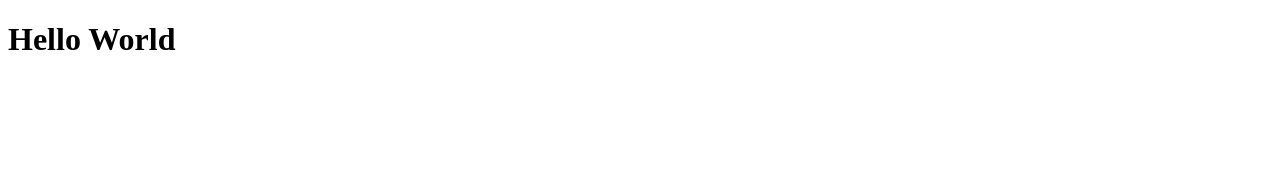
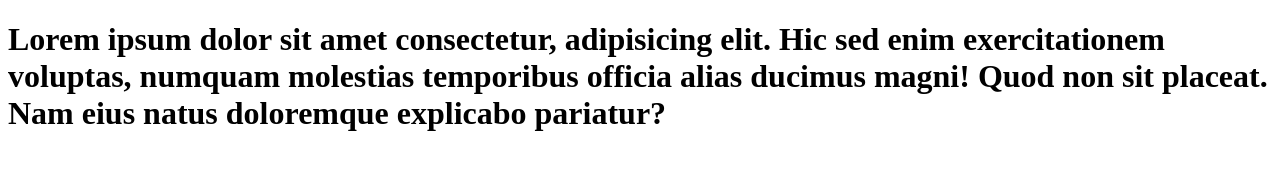
Before and after one commit to giapr/wpu-git-test, a plain HTML site: page index.html/index.html in a window 1280 px wide. Drawn offline with Linux system fonts and the light colour scheme.

Commit message:
menambahkan paragraf

```diff
--- a/index.html/index.html
+++ b/index.html/index.html
@@ -9,7 +9,9 @@
 </head>
 
 <body>
-    <h1>Hello World</h1>
+    <h1>Lorem ipsum dolor sit amet consectetur, adipisicing elit. Hic sed enim exercitationem voluptas, numquam
+        molestias temporibus officia alias ducimus magni! Quod non sit placeat. Nam eius natus doloremque explicabo
+        pariatur?</h1>
 </body>
 
 </html>
```
